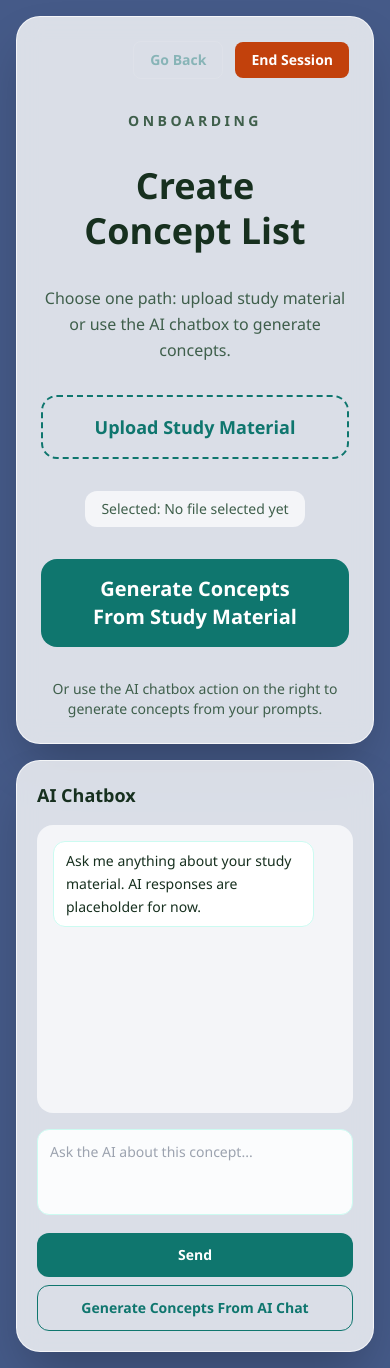
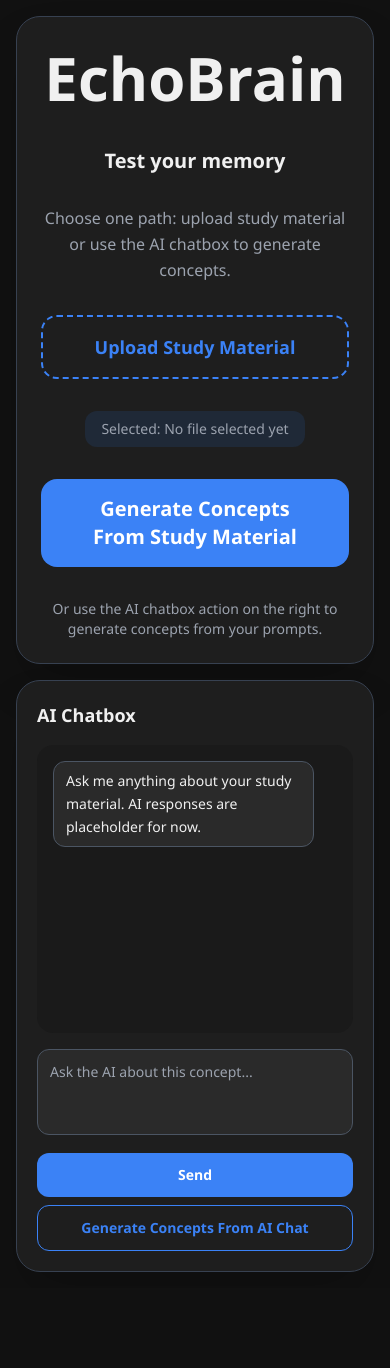
Before and after one commit to AnThuyNguyen/EchoBrain, a React (Vite) app: page / in a window 390 px wide. After the commit the page ends 1288 px from the top, so only its background shows below. Built offline with nearby package versions, Linux system fonts and the light colour scheme; the HTML template or start-up script is replaced by a standard one.

Commit message:
fixing generated layout

```diff
--- a/src/App.jsx
+++ b/src/App.jsx
@@ -37,8 +37,6 @@ function App() {
   const goBackMap = {
     'concept-selection': 'onboarding',
     'concept': 'concept-selection',
-    'countdown': 'concept-selection',
-    'recording': 'concept-selection',
     'feedback': 'concept-selection',
   };
 
@@ -119,8 +117,12 @@ function App() {
   };
 
   const handleGoBack = () => {
+    if (phase === 'concept-selection') {
+      handleEndSession();
+      return;
+    }
+
     const goBackMap = {
-      'concept-selection': 'onboarding',
       'concept': 'concept-selection',
       'countdown': 'concept-selection',
       'recording': 'concept-selection',
@@ -148,13 +150,14 @@ function App() {
   return (
     <main className="mx-auto flex min-h-screen w-full max-w-6xl items-center justify-center p-4 sm:p-8">
       <div className={`grid w-full gap-4 ${showChatbox ? 'lg:grid-cols-[1.35fr_1fr] lg:gap-6' : ''}`}>
-        <section className="w-full rounded-3xl border border-white/70 bg-[var(--panel)] p-6 shadow-2xl backdrop-blur-md sm:p-10">
+        <section className="w-full rounded-3xl border border-gray-700 bg-[var(--panel)] p-6 shadow-2xl sm:p-10">
+          {phase !== 'onboarding' && (
             <div className="mb-8 flex flex-wrap items-center justify-end gap-3">
               <button
                 type="button"
                 onClick={handleGoBack}
                 disabled={!canGoBack}
-              className="rounded-lg border border-[var(--accent)]/35 px-4 py-2 text-sm font-semibold text-[var(--accent)] transition hover:bg-teal-50 disabled:cursor-not-allowed disabled:opacity-40"
+                className="rounded-lg border border-[var(--accent)]/35 px-4 py-2 text-sm font-semibold text-[var(--accent)] transition hover:bg-blue-950 disabled:cursor-not-allowed disabled:opacity-40"
               >
                 Go Back
               </button>
@@ -166,6 +169,7 @@ function App() {
                 End Session
               </button>
             </div>
+          )}
 
           {phase === 'onboarding' && (
             <OnboardingScreen
@@ -187,17 +191,6 @@ function App() {
           <ConceptScreen
             concept={currentConcept}
             onSkip={handleSkip}
-            onTest={handleTest}
-          />
-        )}
-
-        {phase === 'countdown' && (
-          <CountdownScreen seconds={5} onComplete={handleCountdownComplete} />
-        )}
-
-        {phase === 'recording' && (
-          <RecordingScreen
-            concept={currentConcept}
             onComplete={handleRecordingComplete}
           />
         )}
--- a/src/components/ChatboxPanel.jsx
+++ b/src/components/ChatboxPanel.jsx
@@ -37,17 +37,17 @@ function ChatboxPanel({ onGenerateConceptsFromChat }) {
   };
 
   return (
-    <aside className="rounded-3xl border border-white/70 bg-[var(--panel)] p-5 shadow-2xl backdrop-blur-md sm:p-6">
+    <aside className="rounded-3xl border border-gray-700 bg-[var(--panel)] p-5 shadow-2xl sm:p-6">
       <h2 className="mb-4 text-lg font-bold">AI Chatbox</h2>
 
-      <div className="mb-4 flex max-h-80 min-h-72 flex-col gap-3 overflow-y-auto rounded-2xl bg-white/70 p-4">
+      <div className="mb-4 flex max-h-80 min-h-72 flex-col gap-3 overflow-y-auto rounded-2xl bg-[#1a1a1a] p-4">
         {messages.map((message) => (
           <div
             key={message.id}
             className={`max-w-[92%] rounded-xl px-3 py-2 text-sm leading-relaxed ${
               message.role === 'user'
                 ? 'ml-auto bg-[var(--accent)] text-white'
-                : 'mr-auto border border-teal-100 bg-white text-[var(--text-main)]'
+                : 'mr-auto border border-gray-600 bg-[#2a2a2a] text-[var(--text-main)]'
             }`}
           >
             {message.text}
@@ -65,7 +65,7 @@ function ChatboxPanel({ onGenerateConceptsFromChat }) {
         onKeyDown={handleKeyDown}
         rows={3}
         placeholder="Ask the AI about this concept..."
-        className="w-full resize-none rounded-xl border border-teal-100 bg-white/90 p-3 text-sm text-[var(--text-main)] outline-none ring-[var(--accent)] transition focus:ring-2"
+        className="w-full resize-none rounded-xl border border-gray-600 bg-[#2a2a2a] p-3 text-sm text-[var(--text-main)] outline-none ring-[var(--accent)] transition focus:ring-2"
       />
 
       <button
@@ -79,7 +79,7 @@ function ChatboxPanel({ onGenerateConceptsFromChat }) {
       <button
         type="button"
         onClick={() => onGenerateConceptsFromChat(userMessages.map((message) => message.text))}
-        className="mt-2 w-full rounded-xl border border-[var(--accent)] px-4 py-3 text-sm font-semibold text-[var(--accent)] transition hover:bg-teal-50 disabled:cursor-not-allowed disabled:opacity-40"
+        className="mt-2 w-full rounded-xl border border-[var(--accent)] px-4 py-3 text-sm font-semibold text-[var(--accent)] transition hover:bg-blue-950 disabled:cursor-not-allowed disabled:opacity-40"
       >
         Generate Concepts From AI Chat
       </button>
--- a/src/components/ConceptSelectionScreen.jsx
+++ b/src/components/ConceptSelectionScreen.jsx
@@ -17,7 +17,7 @@ function ConceptSelectionScreen({ concepts, sourceLabel, onChooseConcept }) {
             key={`${concept}-${index}`}
             type="button"
             onClick={() => onChooseConcept(index)}
-            className="rounded-2xl border border-white/70 bg-white/85 px-5 py-4 text-left text-base font-semibold text-[var(--text-main)] shadow-sm transition hover:-translate-y-0.5 hover:border-[var(--accent)]/35 hover:bg-white"
+            className="rounded-2xl border border-gray-600 bg-[#2a2a2a] px-5 py-4 text-left text-base font-semibold text-[var(--text-main)] shadow-sm transition hover:-translate-y-0.5 hover:border-[var(--accent)] hover:bg-[#333]"
           >
             {concept}
           </button>
--- a/src/components/CountdownScreen.jsx
+++ b/src/components/CountdownScreen.jsx
@@ -26,7 +26,7 @@ function CountdownScreen({ seconds, onComplete }) {
         Get ready
       </p>
 
-      <div className="flex h-44 w-44 items-center justify-center rounded-full border-8 border-[var(--accent)]/20 bg-white text-7xl font-extrabold text-[var(--accent)] shadow-inner">
+      <div className="flex h-44 w-44 items-center justify-center rounded-full border-8 border-[var(--accent)]/20 bg-[#1a1a1a] text-7xl font-extrabold text-[var(--accent)] shadow-inner">
         {timeLeft}
       </div>
 
--- a/src/components/FeedbackScreen.jsx
+++ b/src/components/FeedbackScreen.jsx
@@ -10,7 +10,7 @@ function FeedbackScreen({ concept, transcript, onAgain, concepts, currentConcept
 
         <h2 className="text-3xl font-bold">{concept}</h2>
 
-        <p className="rounded-xl border border-teal-100 bg-white/80 p-4 text-sm text-[var(--text-soft)]">
+        <p className="rounded-xl border border-gray-600 bg-[#2a2a2a] p-4 text-sm text-[var(--text-soft)]">
           Transcript: {transcript}
         </p>
 
@@ -23,7 +23,7 @@ function FeedbackScreen({ concept, transcript, onAgain, concepts, currentConcept
       <button
         type="button"
         onClick={onAgain}
-        className="rounded-xl border border-[var(--accent)] px-5 py-4 text-base font-semibold text-[var(--accent)] transition hover:bg-teal-50 focus-visible:outline-none focus-visible:ring-4 focus-visible:ring-teal-200"
+        className="rounded-xl border border-[var(--accent)] px-5 py-4 text-base font-semibold text-[var(--accent)] transition hover:bg-blue-950 focus-visible:outline-none focus-visible:ring-4 focus-visible:ring-blue-400"
       >
         Try Again
       </button>
@@ -41,7 +41,7 @@ function FeedbackScreen({ concept, transcript, onAgain, concepts, currentConcept
                   key={`${otherConcept}-${idx}`}
                   type="button"
                   onClick={() => onSelectConcept(actualIndex)}
-                  className="rounded-xl border border-white/70 bg-white/85 px-4 py-3 text-left text-base font-semibold text-[var(--text-main)] shadow-sm transition hover:-translate-y-0.5 hover:border-[var(--accent)]/35 hover:bg-white"
+                  className="rounded-xl border border-gray-600 bg-[#2a2a2a] px-4 py-3 text-left text-base font-semibold text-[var(--text-main)] shadow-sm transition hover:-translate-y-0.5 hover:border-[var(--accent)] hover:bg-[#333]"
                 >
                   {otherConcept}
                 </button>
@@ -54,7 +54,7 @@ function FeedbackScreen({ concept, transcript, onAgain, concepts, currentConcept
       <button
         type="button"
         onClick={onBackToList}
-        className="rounded-xl border border-[var(--accent)] px-5 py-4 text-base font-semibold text-[var(--accent)] transition hover:bg-teal-50 focus-visible:outline-none focus-visible:ring-4 focus-visible:ring-teal-200"
+        className="rounded-xl border border-[var(--accent)] px-5 py-4 text-base font-semibold text-[var(--accent)] transition hover:bg-blue-950 focus-visible:outline-none focus-visible:ring-4 focus-visible:ring-blue-400"
       >
         Back to Concept List
       </button>
--- a/src/components/OnboardingScreen.jsx
+++ b/src/components/OnboardingScreen.jsx
@@ -13,12 +13,11 @@ function OnboardingScreen({ fileName, onFileSelected, onGenerateFromMaterial })
   };
 
   return (
+
     <div className="flex flex-col items-center gap-8 text-center">
-      <p className="text-sm font-semibold uppercase tracking-[0.25em] text-[var(--text-soft)]">
-        Onboarding
-      </p>
+      <h1 className="text-balance text-6xl font-bold leading-tight sm:text-8xl">EchoBrain</h1>
 
-      <h1 className="text-balance text-4xl font-bold leading-tight sm:text-5xl">Create Concept List</h1>
+      <h2 className="text-balance text-xl font-semibold leading-tight">Test your memory</h2>
 
       <p className="max-w-xl text-base leading-relaxed text-[var(--text-soft)]">
         Choose one path: upload study material or use the AI chatbox to generate concepts.
@@ -35,12 +34,12 @@ function OnboardingScreen({ fileName, onFileSelected, onGenerateFromMaterial })
       <button
         type="button"
         onClick={handleUploadClick}
-        className="w-full max-w-md rounded-2xl border-2 border-dashed border-[var(--accent)] px-8 py-4 text-lg font-semibold text-[var(--accent)] transition hover:bg-teal-50"
+        className="w-full max-w-md rounded-2xl border-2 border-dashed border-[var(--accent)] px-8 py-4 text-lg font-semibold text-[var(--accent)] transition hover:bg-blue-950"
       >
         Upload Study Material
       </button>
 
-      <p className="rounded-xl bg-white/70 px-4 py-2 text-sm text-[var(--text-soft)]">
+      <p className="rounded-xl bg-gray-800 px-4 py-2 text-sm text-[var(--text-soft)]">
         Selected: {fileName || 'No file selected yet'}
       </p>
 
--- a/src/index.css
+++ b/src/index.css
@@ -3,21 +3,19 @@
 @tailwind utilities;
 
 :root {
-  --bg-top: #f3efe5;
-  --bg-bottom: #455a88;
-  --panel: #ffffffcc;
-  --text-main: #17301f;
-  --text-soft: #3f5f4b;
-  --accent: #0f766e;
-  --accent-strong: #115e59;
-  --warn: #c2410c;
+  --panel: #1e1e1e;
+  --text-main: #f0f0f0;
+  --text-soft: #9ca3af;
+  --accent: #3b82f6;
+  --accent-strong: #2563eb;
+  --warn: #ef4444;
 }
 
 body {
   margin: 0;
   font-family: 'Space Grotesk', 'Avenir Next', 'Segoe UI', sans-serif;
   color: var(--text-main);
-  background: #455a88;
+  background: #111111;
   min-height: 100vh;
 }
 
```
Also changed, not shown: src/components/ConceptScreen.jsx (+79 -12 lines). Lines whose indentation alone changed are shown as unchanged.
